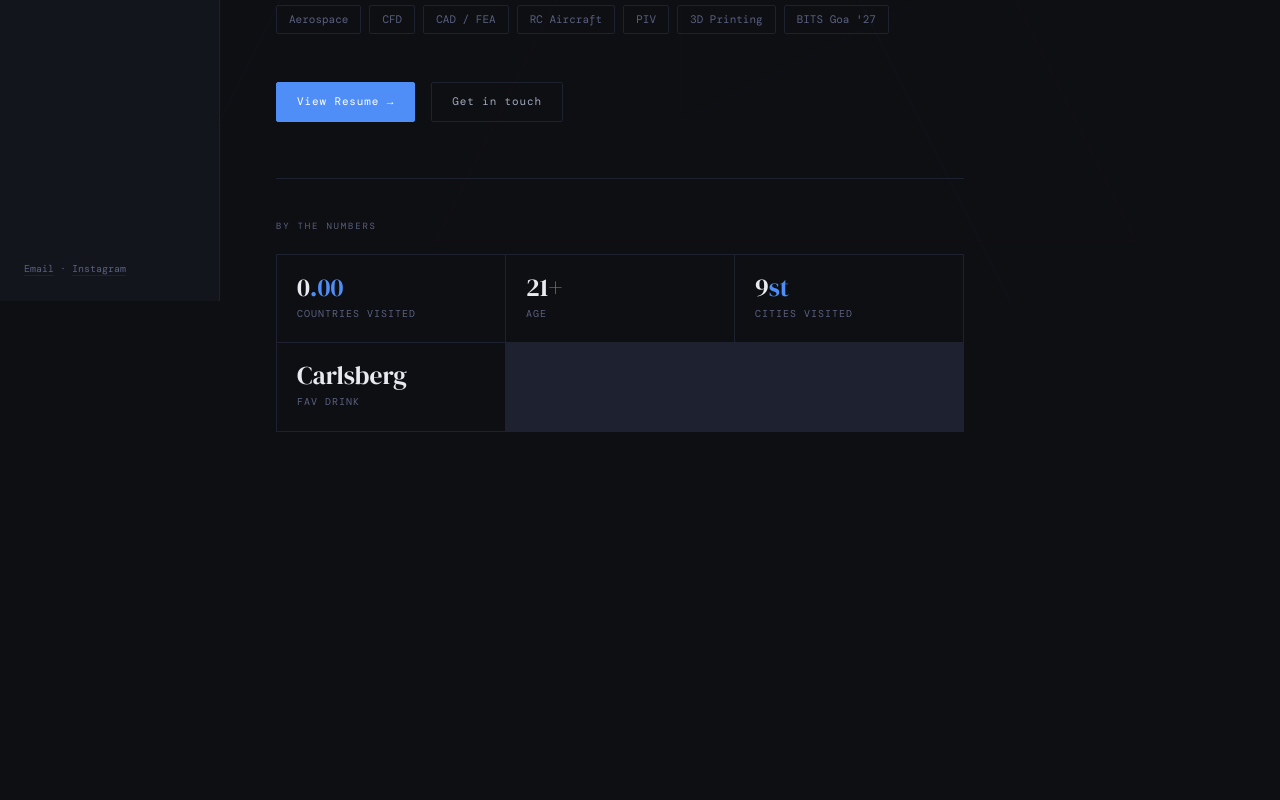
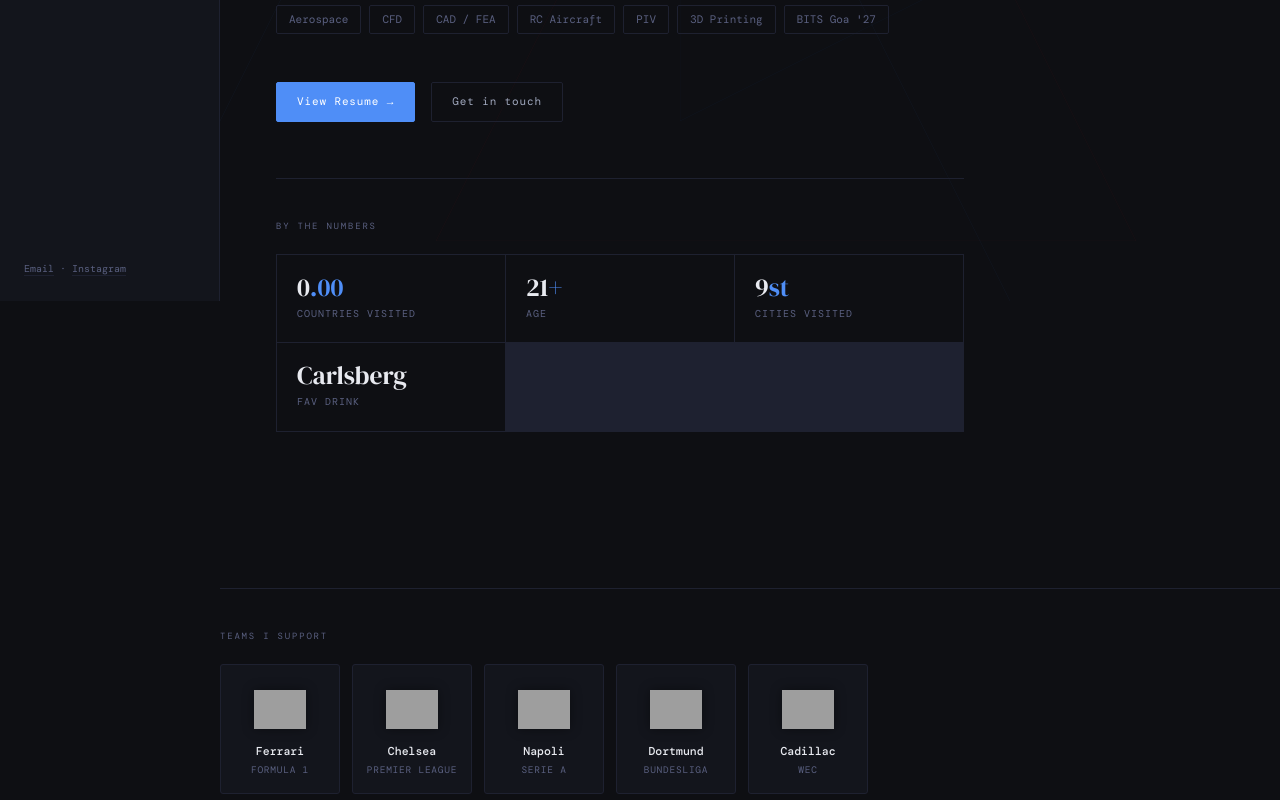
Before and after one commit to Vhhzb/Vaishnav.github.io, a plain HTML site: page index.html in a window 1280 px wide. Shown: the part 499-1299 px from the top of the page. Before the commit the page ends 1031 px from the top, so only its background shows below. Drawn offline with nearby package versions, Linux system fonts and the light colour scheme; grey boxes are pictures that could not be loaded; a web font is replaced by a local one.

Commit message:
Add files via upload

```diff
--- a/index.html
+++ b/index.html
@@ -452,6 +452,66 @@
     }
 
     /* ════════════════════════════════════════════
+       TEAMS STRIP
+    ════════════════════════════════════════════ */
+    .teams-strip {
+      display: flex;
+      gap: 12px;
+      overflow-x: auto;
+      padding-bottom: 6px;
+      scrollbar-width: thin;
+      scrollbar-color: var(--border) transparent;
+    }
+
+    .teams-strip::-webkit-scrollbar { height: 3px; }
+    .teams-strip::-webkit-scrollbar-track { background: transparent; }
+    .teams-strip::-webkit-scrollbar-thumb { background: var(--border); border-radius: 2px; }
+
+    .team-tile {
+      flex: 0 0 120px;
+      background: var(--surface);
+      border: 1px solid var(--border);
+      border-radius: 3px;
+      display: flex;
+      flex-direction: column;
+      align-items: center;
+      justify-content: center;
+      gap: 10px;
+      padding: 18px 12px 14px;
+      transition: border-color var(--transition), transform var(--transition);
+      cursor: default;
+    }
+
+    .team-tile:hover {
+      border-color: var(--muted);
+      transform: translateY(-2px);
+    }
+
+    .team-tile img {
+      width: 52px;
+      height: 52px;
+      object-fit: contain;
+      filter: drop-shadow(0 0 6px rgba(0,0,0,0.4));
+    }
+
+    .team-info { text-align: center; }
+
+    .team-name {
+      font-size: 11.5px;
+      color: var(--ink);
+      font-weight: 500;
+      line-height: 1.2;
+      margin-bottom: 3px;
+    }
+
+    .team-league {
+      font-size: 9.5px;
+      color: var(--muted);
+      letter-spacing: 0.08em;
+      text-transform: uppercase;
+    }
+
+    /* ════════════════════════════════════════════
        MOBILE
     ════════════════════════════════════════════ */
     .hamburger {
@@ -588,6 +648,59 @@
         <div class="fact-value">Carlsberg</span></div>
         <div class="fact-label">Fav Drink</div>
       </div>
+    </div>
+  </div>
+
+    <hr class="home-divider"/>
+
+    <p class="home-section-label">Teams I support</p>
+    <div class="teams-strip">
+
+      <!-- Ferrari — F1 -->
+      <div class="team-tile">
+        <img src="https://upload.wikimedia.org/wikipedia/en/d/d7/Scuderia_Ferrari_HP_logo.svg" alt="Ferrari"/>
+        <div class="team-info">
+          <div class="team-name">Ferrari</div>
+          <div class="team-league">Formula 1</div>
+        </div>
+      </div>
+
+      <!-- Chelsea — Premier League -->
+      <div class="team-tile">
+        <img src="https://upload.wikimedia.org/wikipedia/en/c/cc/Chelsea_FC.svg" alt="Chelsea FC"/>
+        <div class="team-info">
+          <div class="team-name">Chelsea</div>
+          <div class="team-league">Premier League</div>
+        </div>
+      </div>
+
+      <!-- Napoli — Serie A -->
+      <div class="team-tile">
+        <img src="https://upload.wikimedia.org/wikipedia/commons/2/2e/SSC_Napoli_2007.svg" alt="Napoli"/>
+        <div class="team-info">
+          <div class="team-name">Napoli</div>
+          <div class="team-league">Serie A</div>
+        </div>
+      </div>
+
+      <!-- Dortmund — Bundesliga -->
+      <div class="team-tile">
+        <img src="https://upload.wikimedia.org/wikipedia/commons/6/67/Borussia_Dortmund_logo.svg" alt="Borussia Dortmund"/>
+        <div class="team-info">
+          <div class="team-name">Dortmund</div>
+          <div class="team-league">Bundesliga</div>
+        </div>
+      </div>
+
+      <!-- Cadillac — WEC -->
+      <div class="team-tile">
+        <img src="https://upload.wikimedia.org/wikipedia/commons/a/a7/Cadillac_logo.svg" alt="Cadillac Racing"/>
+        <div class="team-info">
+          <div class="team-name">Cadillac</div>
+          <div class="team-league">WEC</div>
+        </div>
+      </div>
+
     </div>
   </div>
 
```
